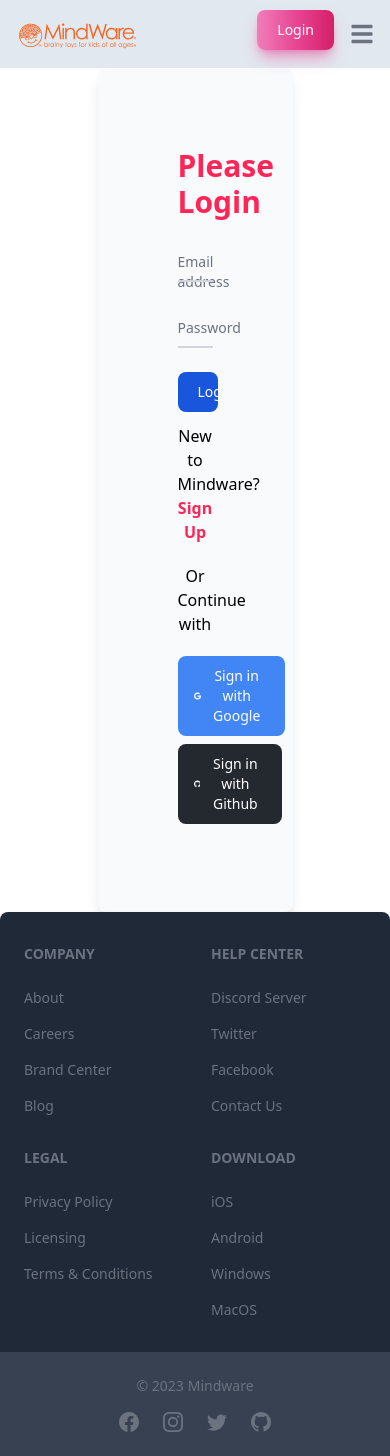
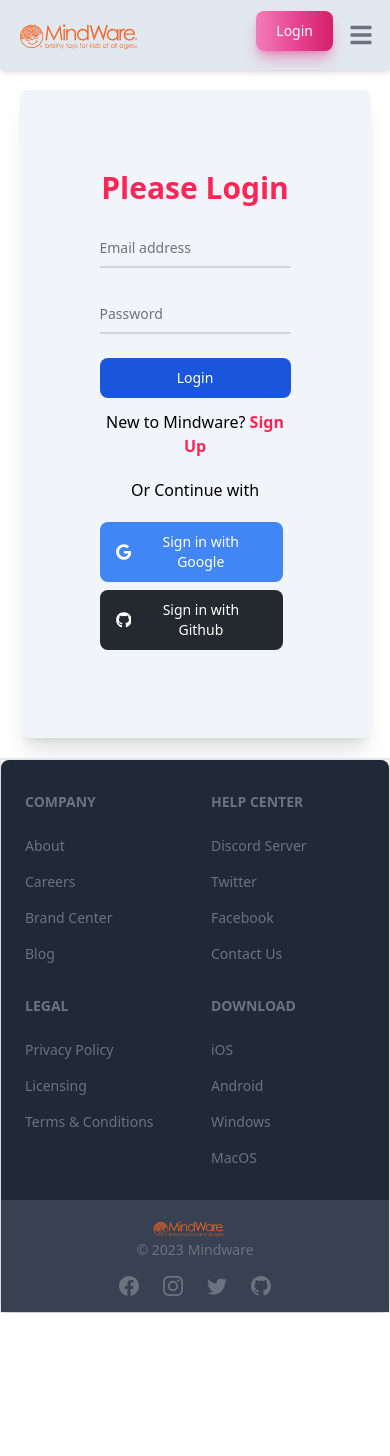
Before and after one commit to mdnumanahmed/mindware-educational-toys-client, a React (Vite) app: page /login in a window 390 px wide. After the commit the page ends 1313 px from the top, so only its background shows below. Built offline with nearby package versions, Linux system fonts and the light colour scheme; no server answers.

Commit message:
Added sorting and some styles

```diff
--- a/src/pages/AddToy/AddToy.jsx
+++ b/src/pages/AddToy/AddToy.jsx
@@ -18,8 +18,12 @@
   } = useForm();
   const onSubmit = (data) => {
     data.sub_category = selectedOption.label;
+    const price = parseFloat(data.price)
+    const toy = {
+      ...data, price
+    }
     setError("");
-    if (!data) {
+    if (!toy) {
       Swal.fire({
         icon: "error",
         title: "Oops...",
@@ -28,17 +32,15 @@
       });
       return;
     }
-    console.log(data);
     fetch("http://localhost:5000/toys", {
       method: "POST",
       headers: {
         "content-type": "application/json",
       },
-      body: JSON.stringify(data),
+      body: JSON.stringify(toy),
     })
       .then((res) => res.json())
       .then((toyData) => {
-        console.log(toyData);
         if (toyData.insertedId) {
           Swal.fire({
             icon: "success",
@@ -61,9 +63,9 @@
 
   return (
     <div>
-      <div className="w-[50%] mx-auto p-20 bg-slate-50 rounded-lg shadow-lg">
+      <div className="w-[90%] lg:w-[50%] mx-auto p-20 my-5 bg-slate-100 rounded-lg shadow-xl">
         <div className="form-title text-center mb-5">
-          <h2 className="text-3xl font-bold text-[#ff2556]">
+          <h2 className="text-xl md:text-3xl font-bold text-[#ff2556]">
             Add Your Best Toy
           </h2>
         </div>
--- a/src/pages/Home/ShopByCategory/ShopByCategory.jsx
+++ b/src/pages/Home/ShopByCategory/ShopByCategory.jsx
@@ -40,7 +40,7 @@
                     activeTab === "all"
                       ? "bg-blue-700 text-white"
                       : "bg-white text-gray-900"
-                  } focus:ring-4 focus:outline-none focus:ring-blue-300 rounded-full text-base font-medium px-2 py-2 text-center mr-0 mb-3 dark:border-blue-500 dark:text-blue-500 dark:hover:text-white dark:hover:bg-blue-500 dark:bg-gray-900 dark:focus:ring-blue-800`}
+                  } focus:ring-4 focus:outline-none focus:ring-blue-300 rounded-full text-base font-medium px-2 md:px-5 py-2 md:py-3 md:mr-2 text-center  mb-3 dark:border-blue-500 dark:text-blue-500 dark:hover:text-white dark:hover:bg-blue-500 dark:bg-gray-900 dark:focus:ring-blue-800`}
                 >
                   All
                 </button>
@@ -53,7 +53,7 @@
                     activeTab === "Math Toys"
                       ? "bg-blue-700 text-white"
                       : "bg-white text-gray-900"
-                  } focus:ring-4 focus:outline-none focus:ring-gray-300 rounded-full text-base font-medium px-2 py-2 text-center mr-0 mb-3 dark:text-white dark:focus:ring-gray-800`}
+                  } focus:ring-4 focus:outline-none focus:ring-gray-300 rounded-full text-base font-medium px-2 md:px-5 py-2 md:py-3 mr-0 md:mr-2 text-center mb-3 dark:text-white dark:focus:ring-gray-800`}
                 >
                   Math
                 </button>
@@ -66,7 +66,7 @@
                     activeTab === "Language Toys"
                       ? "bg-blue-700 text-white"
                       : "bg-white text-gray-900"
-                  } focus:ring-4 focus:outline-none focus:ring-gray-300 rounded-full text-base font-medium px-2 py-2 text-center mr-0 mb-3 dark:text-white dark:focus:ring-gray-800`}
+                  } focus:ring-4 focus:outline-none focus:ring-gray-300 rounded-full text-base font-medium px-2 md:px-5 py-2 md:py-3 mr-0 md:mr-2 text-center mb-3 dark:text-white dark:focus:ring-gray-800`}
                 >
                   Language
                 </button>
@@ -79,7 +79,7 @@
                     activeTab === "Science Toys"
                       ? "bg-blue-700 text-white"
                       : "bg-white text-gray-900"
-                  } focus:ring-4 focus:outline-none focus:ring-gray-300 rounded-full text-base font-medium px-2 py-2 text-center mr-0 mb-3 dark:text-white dark:focus:ring-gray-800`}
+                  } focus:ring-4 focus:outline-none focus:ring-gray-300 rounded-full text-base font-medium px-2 md:px-5 py-2 md:py-3 mr-0 md:mr-2 text-center mb-3 dark:text-white dark:focus:ring-gray-800`}
                 >
                   Science
                 </button>
--- a/src/pages/Login/Login.jsx
+++ b/src/pages/Login/Login.jsx
@@ -43,7 +43,7 @@
 
   return (
     <div>
-      <div className="w-[50%] mx-auto p-20 bg-slate-50 rounded-lg shadow-lg">
+      <div className="w-[90%] lg:w-[50%] mx-auto p-20 my-5 bg-slate-100 rounded-lg shadow-xl">
         <div className="form-title text-center mb-5">
           <h2 className="text-3xl font-bold text-[#ff2556]">Please Login</h2>
         </div>
--- a/src/pages/Login/SignUp.jsx
+++ b/src/pages/Login/SignUp.jsx
@@ -48,7 +48,7 @@
 
   return (
     <div>
-      <div className="w-[50%] mx-auto p-20 bg-slate-50 rounded-lg shadow-lg">
+      <div className="w-[90%] lg:w-[50%] mx-auto p-20 my-5 bg-slate-100 rounded-lg shadow-xl">
         <div className="form-title text-center mb-5">
           <h2 className="text-3xl font-bold text-[#ff2556]">Please Sign Up</h2>
         </div>
--- a/src/pages/MyToys/MyToyRow.jsx
+++ b/src/pages/MyToys/MyToyRow.jsx
@@ -47,7 +47,7 @@
       <td className="px-6 py-4">${price}</td>
       <td className="px-6 py-4">{available_quantity}</td>
       <td className="px-6 py-4">{toy_rating}</td>
-      <td className="px-6 py-4">{description}</td>
+      <td className="px-6 py-4">{description?.length > 30 ? description.slice(0,30) : description}</td>
       <td className="px-6 py-4">
         <div className="flex">
           <Link to={`/toy-update/${_id}`} title="Update By Route">
--- a/src/pages/MyToys/MyToys.jsx
+++ b/src/pages/MyToys/MyToys.jsx
@@ -9,26 +9,25 @@
 const MyToys = () => {
   const { user, loading } = useContext(AuthContext);
   const [myToys, setMyToys] = useState([]);
-  const [modalData, setModalData] = useState({})
-  const [modalShow, setModalShow] = useState(false)
-
+  const [sortOrder, setSortOrder] = useState("asc");
+  const [modalData, setModalData] = useState({});
+  const [modalShow, setModalShow] = useState(false);
 
   useEffect(() => {
-    fetch(`http://localhost:5000/my-toys/${user.email}`)
+    fetch(`http://localhost:5000/my-toys/${user.email}?sort=${sortOrder}`)
       .then((res) => res.json())
       .then((data) => {
+        console.log(data);
         setMyToys(data);
       });
-  }, [user.email]);
+  }, [user.email, sortOrder]);
 
   const handleUpdateData = (data) => {
-    setModalShow(true)
-    setModalData(data)
-    console.log(data._id);
-  }
+    setModalShow(true);
+    setModalData(data);
+  };
 
   const handleUpdate = (data) => {
-    console.log(data.toy_id);
     fetch(`http://localhost:5000/toys/${data.toy_id}`, {
       method: "PUT",
       headers: {
@@ -75,6 +74,11 @@
       }
     });
   };
+
+  const handleSortChange = (event) => {
+    setSortOrder(event.target.value);
+  };
+
   useTitle("My Toys");
   if (loading) {
     return <Spinner />;
@@ -82,6 +86,15 @@
 
   return (
     <div>
+      <div className="text-center my-10">
+        <label>
+          Sort By Price:
+          <select value={sortOrder} onChange={handleSortChange}>
+            <option value="asc">Ascending</option>
+            <option value="desc">Descending</option>
+          </select>
+        </label>
+      </div>
       <div className="relative overflow-x-auto shadow-md sm:rounded-lg container mx-auto">
         <table className="w-full text-sm text-left text-gray-500 dark:text-gray-400">
           <thead className="text-xs text-gray-700 uppercase bg-gray-50 dark:bg-gray-700 dark:text-gray-400">
@@ -129,7 +142,12 @@
           </thead>
           <tbody>
             {myToys.map((toy) => (
-              <MyToyRow key={toy._id} toy={toy} handleUpdateData={handleUpdateData} handleDelete={handleDelete} />
+              <MyToyRow
+                key={toy._id}
+                toy={toy}
+                handleUpdateData={handleUpdateData}
+                handleDelete={handleDelete}
+              />
             ))}
           </tbody>
         </table>
--- a/src/shared/MindWareFooter.jsx
+++ b/src/shared/MindWareFooter.jsx
@@ -1,9 +1,11 @@
 import { Footer } from "flowbite-react";
 import { BsFacebook, BsInstagram, BsTwitter, BsGithub } from "react-icons/bs";
+import { NavLink } from "react-router-dom";
+import logo from "../assets/logo.svg";
 
 const MindWareFooter = () => {
   return (
-    <div>
+    <div className="border border-t-2">
       <Footer bgDark={true}>
         <div className="w-full">
           <div className="grid container mx-auto grid-cols-2 gap-8 py-8 px-6 md:grid-cols-4">
@@ -44,7 +46,16 @@
             </div>
           </div>
           <div className=" bg-gray-700 ">
-            <div className="container mx-auto py-6 px-4 text-center sm:flex sm:items-center sm:justify-between">
+            <div className="container mx-auto py-4 px-4 text-center md:flex md:items-center md:justify-between">
+              <div className="flex justify-center">
+              <NavLink to="/" >
+                <img
+                  src={logo}
+                  className="mr-3 h-6 sm:h-12 "
+                  alt="Mind Ware Logo"
+                />
+              </NavLink>
+              </div>
               <Footer.Copyright href="#" by="Mindware" year={2023} />
               <div className="mt-4 flex space-x-6 sm:mt-0 justify-center sm:justify-center">
                 <Footer.Icon href="#" icon={BsFacebook} />
--- a/src/shared/MindWareNavbar.jsx
+++ b/src/shared/MindWareNavbar.jsx
@@ -17,7 +17,7 @@
       .catch((error) => console.log(error.message));
   };
   return (
-    <div className="">
+    <div className="border bottom-2 shadow-md">
       <Navbar className="items-center bg-slate-200">
         <NavLink href="/">
           <img src={logo} className="mr-3 h-10 sm:h-12" alt="Mind Ware Logo" />
@@ -43,7 +43,7 @@
                 label={
                   <Avatar
                     alt="User settings"
-                    img="https://flowbite.com/docs/images/people/profile-picture-5.jpg"
+                    img={user?.photoURL}
                     rounded={true}
                   />
                 }
```
